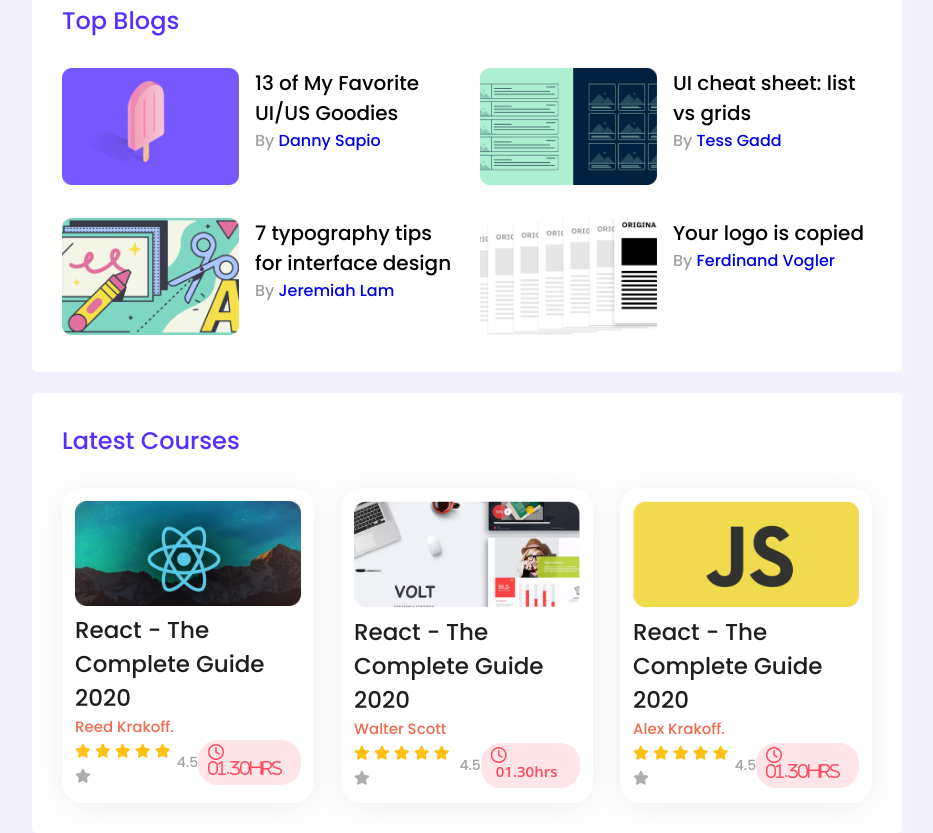
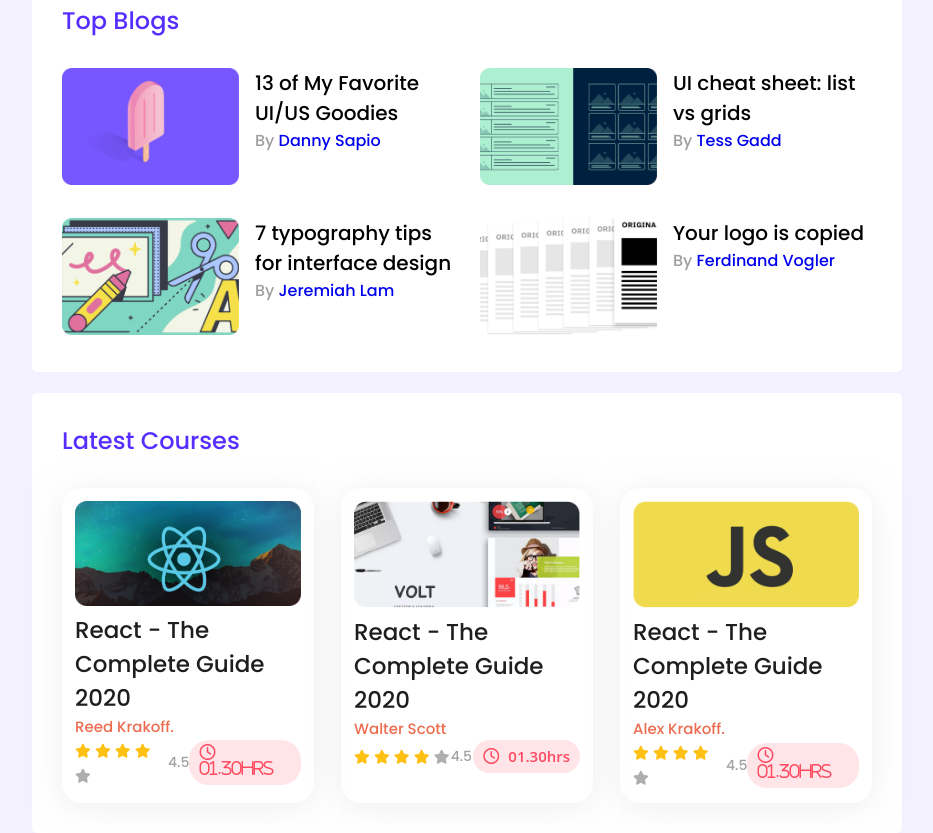
Before and after one commit to rajibrt/leader-board, a plain HTML site: page index.html in a window 1280 px wide. Shown: the part 314-1147 px from the top of the page, without its empty margins (173-1106 px from the left). Drawn offline with Linux system fonts and the light colour scheme.

Commit message:
Latest Coures Layout Updated

```diff
--- a/index.html
+++ b/index.html
@@ -116,7 +116,6 @@
                                     <i class="fa-solid fa-star filled"></i>
                                     <i class="fa-solid fa-star filled"></i>
                                     <i class="fa-solid fa-star filled"></i>
-                                    <i class="fa-solid fa-star filled"></i>
                                     <i class="fa-solid fa-star empty"></i>
                                 </div>
                                 <p class="rating">4.5</p>
@@ -140,7 +139,6 @@
                             </div>
                             <div class="course-info">
                                 <div>
-                                    <i class="fa-solid fa-star filled"></i>
                                     <i class="fa-solid fa-star filled"></i>
                                     <i class="fa-solid fa-star filled"></i>
                                     <i class="fa-solid fa-star filled"></i>
@@ -171,7 +169,6 @@
                                     <i class="fa-solid fa-star filled"></i>
                                     <i class="fa-solid fa-star filled"></i>
                                     <i class="fa-solid fa-star filled"></i>
-                                    <i class="fa-solid fa-star filled"></i>
                                     <i class="fa-solid fa-star empty"></i>
                                 </div>
                                 <p class="rating">4.5</p>
```
